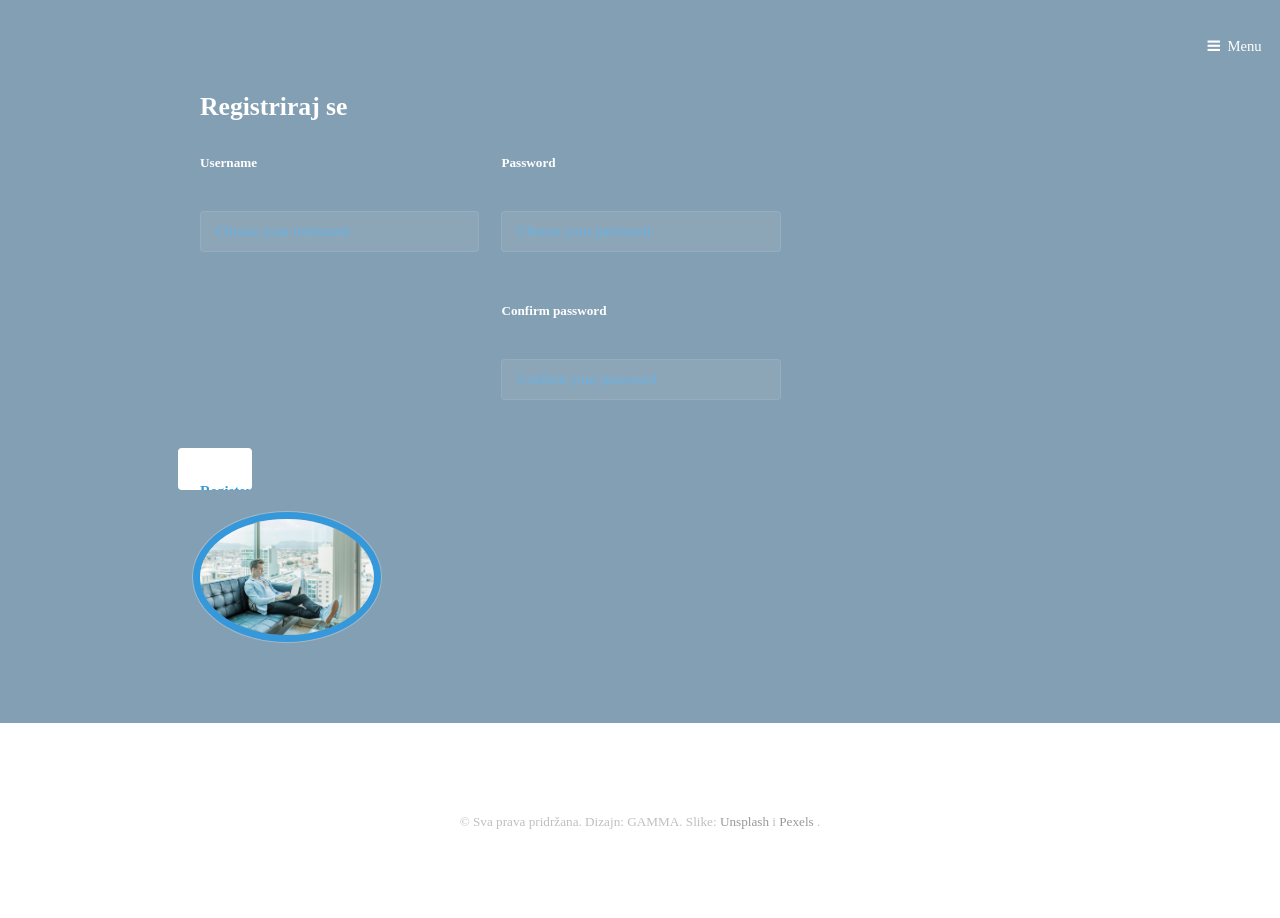
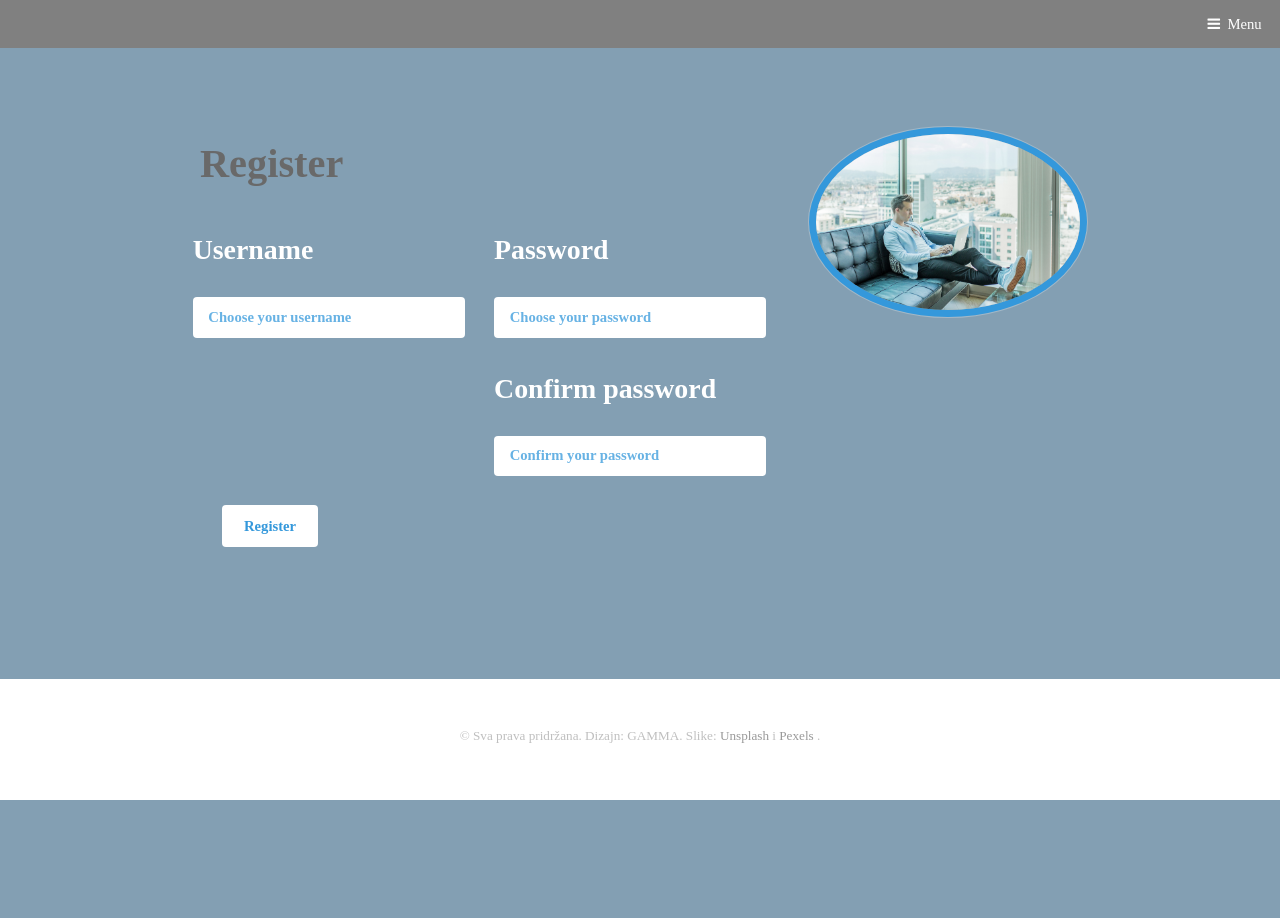
Before and after one commit to NajjacaInstitucija/TheEthicsExpress, a Flask app: page /register in a window 1280 px wide. After the commit the page ends 800 px from the top, so only its background shows below. Run offline with Flask 2, Linux system fonts and the light colour scheme; some web fonts are replaced.

Commit message:
Register stranica i login stranica gotove,nes mijenjano u cssu

```diff
--- a/blog-neo4j/static/assets/css/main.css
+++ b/blog-neo4j/static/assets/css/main.css
@@ -700,7 +700,7 @@
 		}
 
 		.row.uniform > * {
-			padding: 1.5em 0 0 1.5em;
+			padding: 1em 1em 1em 1em;
 		}
 
 		.row.uniform {
@@ -1669,7 +1669,7 @@
 
 	h1 {
 		font-size: 3em;
-		margin-bottom: .25em;
+		margin-bottom: .75em;
 	}
 
 		@media screen and (max-width: 736px) {
@@ -1701,7 +1701,7 @@
 		}
 
 	h3 {
-		font-size: 1.75em;
+		font-size: 2.75em;
 	}
 
 		@media screen and (max-width: 736px) {
@@ -1813,7 +1813,7 @@
 		}
 
 	strong, b {
-		color: #000;
+		color: white;
 	}
 
 	h1, h2, h3, h4, h5, h6 {
@@ -1884,6 +1884,7 @@
 		text-align: center;
 		text-decoration: none;
 		white-space: nowrap;
+		margin: 2em 2em;
 	}
 
 		input[type="submit"].icon,
@@ -2203,9 +2204,9 @@
 
 	label {
 		display: block;
-		font-size: 0.9em;
+		font-size: 1.9em;
 		font-weight: 700;
-		margin: 0 0 1em 0;
+		margin: 1em 0 0 0;
 	}
 
 	input[type="text"],
@@ -2220,7 +2221,7 @@
 		border-radius: 4px;
 		border: none;
 		border: solid 1px;
-		color: inherit;
+		color: white;
 		display: block;
 		outline: 0;
 		padding: 0 1em;
@@ -2273,6 +2274,7 @@
 	input[type="email"],
 	select {
 		height: 2.75em;
+		font-weight: bold;
 	}
 
 	textarea {
@@ -3128,7 +3130,7 @@
 			}
 
 			.wrapper.style2 h1, .wrapper.style2 h2, .wrapper.style2 h3, .wrapper.style2 h4, .wrapper.style2 h5, .wrapper.style2 h6 {
-				color: #fff;
+				color: dimgray;
 			}
 
 			.wrapper.style2 blockquote {
@@ -3225,7 +3227,7 @@
 			.wrapper.style2 input[type="email"],
 			.wrapper.style2 select,
 			.wrapper.style2 textarea {
-				background: rgba(255, 255, 255, 0.075);
+				background: white;
 				border-color: rgba(255, 255, 255, 0.075)
 			}
 
@@ -3514,11 +3516,11 @@
 			-webkit-animation: none;
 			-ms-animation: none;
 			animation: none;
-			background-color: transparent;
+			background-color: gray;
 			box-shadow: none;
 			overflow: hidden;
 			position: absolute;
-			top: 1.5em;
+
 		}
 
 			#header.alt h1 {
@@ -3959,20 +3961,20 @@
 	}
 
 		#login:before {
-			-moz-transition: opacity 1s ease;
-			-webkit-transition: opacity 1s ease;
+			/* -moz-transition: opacity 1s ease; */
+			/* -webkit-transition: opacity 1s ease;
 			-ms-transition: opacity 1s ease;
 			transition: opacity 1s ease;
 			-moz-transition-delay: 1.25s;
 			-webkit-transition-delay: 1.25s;
 			-ms-transition-delay: 1.25s;
-			transition-delay: 1.25s;
+			transition-delay: 1.25s; */
 			content: '';
 			display: block;
 			background-color: #000;
 			height: 100%;
 			left: 0;
-			opacity: 0.65;
+			 opacity: 0.65;
 			position: absolute;
 			top: 0;
 			width: 100%;
@@ -4040,7 +4042,7 @@
 /* Footer */
 
 	#footer {
-		padding: 6em 2em 4em 2em;
+		padding: inherit;
 	}
 
 		#footer > .inner {
--- a/blog-neo4j/templates/base.html
+++ b/blog-neo4j/templates/base.html
@@ -9,13 +9,13 @@
     {% block head %}{% endblock %}
 </head>
 
-<body>
+<body class="subpage">
 
 
       <header id="header" class="alt">
 
         <a href="#menu">Menu</a>
-      </header>
+        </header>
         	<nav id="menu">
             <ul class="links">
 
--- a/blog-neo4j/templates/register.html
+++ b/blog-neo4j/templates/register.html
@@ -2,7 +2,7 @@
 
 {% block head %}
 
-  <title>Registracija </title>
+  <title>Register </title>
   <meta charset="utf-8" />
   <meta name="viewport" content="width=device-width, initial-scale=1" />
 
@@ -19,31 +19,30 @@
     <div class="inner">
       <div class="flex flex-2">
         <div class="col col2">
-          <h3>Registriraj se</h3>
+          <h3>Register</h3>
             <form  method="post" action="#">
               <div class="row uniform">
                 <div class="6u 12u$(xsmall)">
                   <label for="username"><b>Username</b></label>
                   <br><input type="text" placeholder="Choose your username" name="username" id="username">
-                  <br> <br>
                 </div>
               <div class="6u$ 12u$(xsmall)">
                 <label for="password"><b>Password</b></label>
                 <br> <input type="password" placeholder="Choose your password" name="password" id="password">
-                <br> <br>
                 <label for="confirm"><b>Confirm password</b></label>
                 <br> <input type="password" placeholder="Confirm your password" name="confirm" id="confirm">
-                <br> <br>
                 </div>
-              <input type="submit" value="Register">
+                <ul class="actions"> <input type="submit" value="Register"> </ul>
+              <!-- <br><input type="submit" value="Register"> -->
             </form>
           </div>
-          <div class="col col1 first">
+
+        </div>
+        <div class="col col1 first">
             <div class="image round fit">
-              <a href="generic.html" class="link"><img src="images/register.jpg" alt="" /></a>
+              <a><img src="{{ url_for('static', filename='images/register.jpg') }}" alt="" /></a>
             </div>
           </div>
-        </div>
       </section>
 </div>
 
```
Also changed, not shown: blog-neo4j/templates/login.html (+14 -12 lines).
